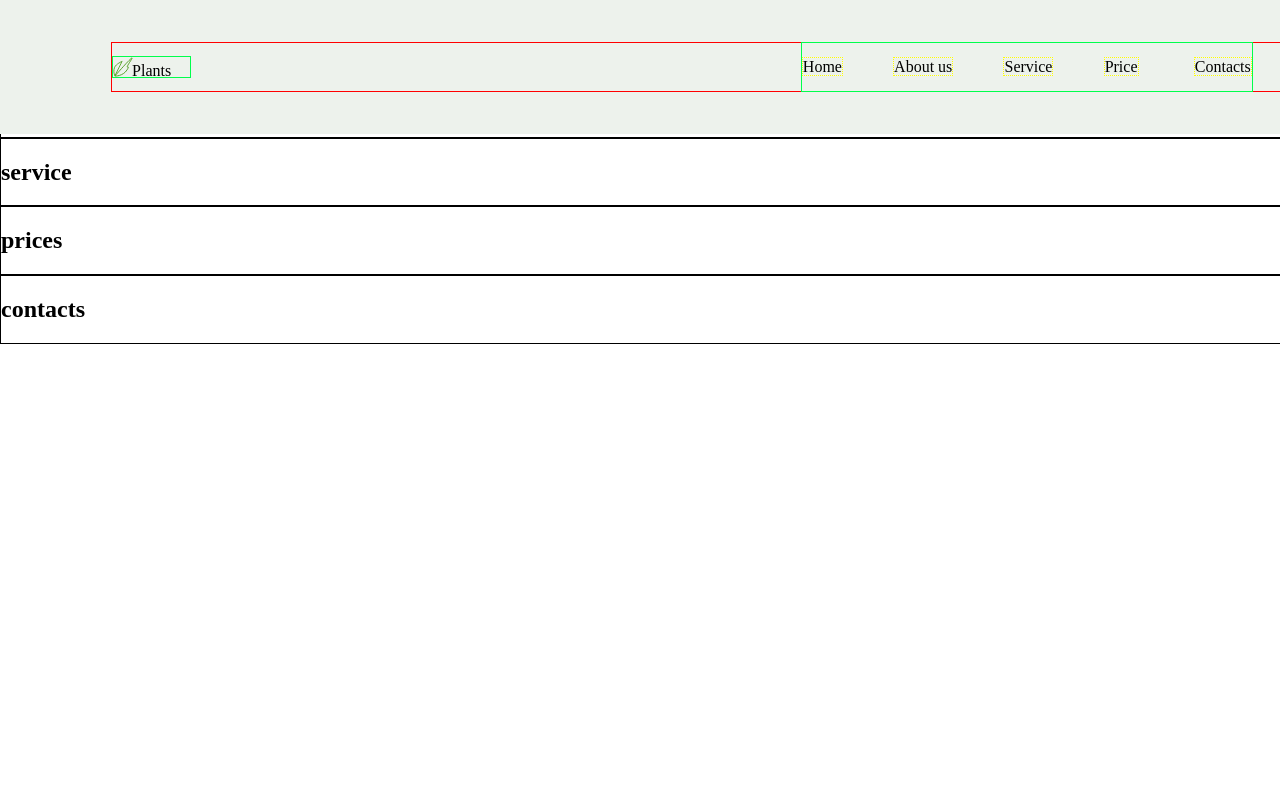
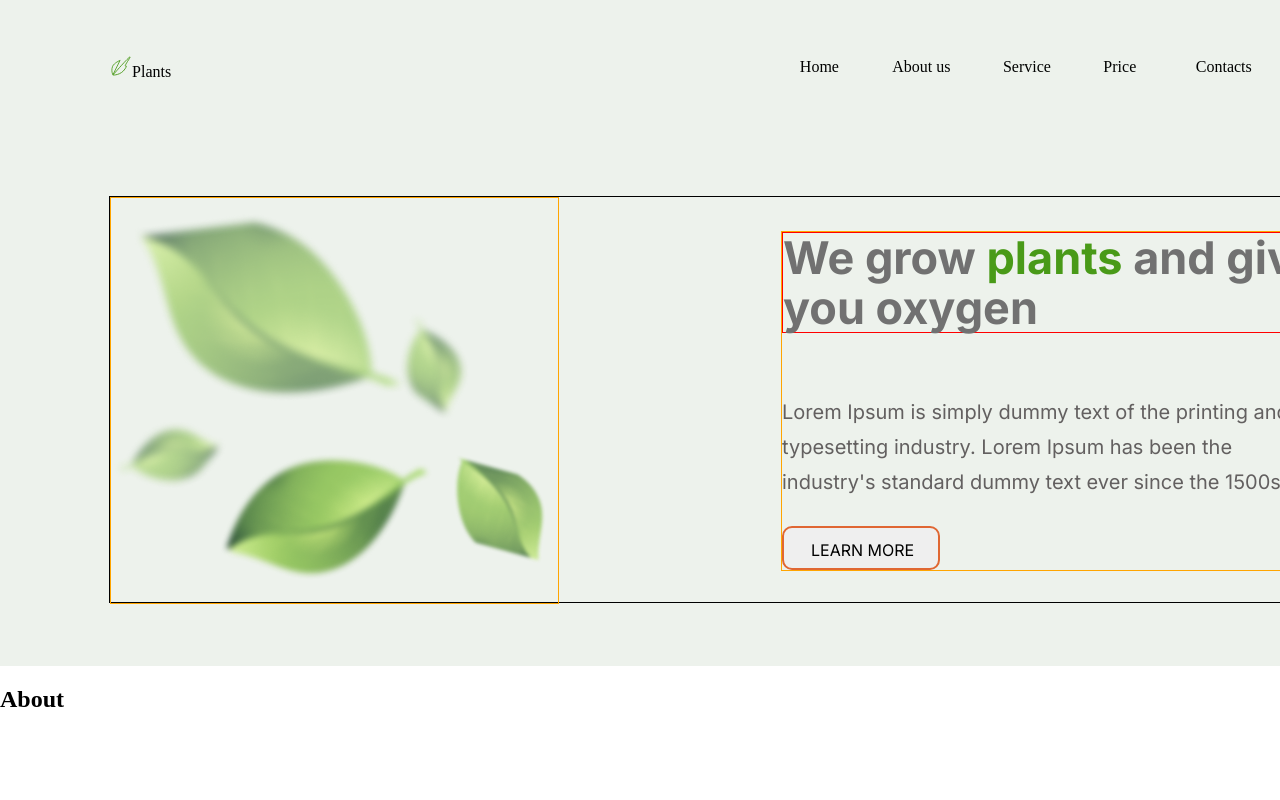
Before and after one commit to johnymars/rsschool-cv, a plain HTML site: page plants/index.html in a window 1280 px wide. Shown: the top 800 px of the page. Drawn offline with Linux system fonts and the light colour scheme; a web font is replaced by a local one.

Commit message:
feat: update index.html
add section: welcome
update style.css

```diff
--- a/plants/index.html
+++ b/plants/index.html
@@ -28,31 +28,41 @@
       </div>
     </div>
   </header>
-  <div class="container">
-    <main class="main main-container">
-      <section class="section" id="welcome">
-        <h1 class="section-title">Welcome</h1>
-      </section>
-      <section class="section" id="about">
-        <h2 class="section-title">About</h2>
-      </section>
-      <section class="section" id="service">
-        <h2 class="section-title">service</h2>
-      </section>
-      <section class="section" id="prices">
-        <h2 class="section-title">prices</h2>
-      </section>
-      <section class="section" id="contacts">
-        <h2 class="section-title">contacts</h2>
-        <div>
+
+  <main class="main-container">
+    <div class="section" id="welcome">
+      <section class="welcome_section">
+        <div class="leafs">
+          <img id="img_leaf1" src="img/leaf 1.png" alt="leaf1">
+          <img id="img_leaf2" src="img/leaf 2.png" alt="leaf2">
+          <img id="img_leaf3" src="img/leaf 3.png" alt="leaf3">
+          <img id="img_leaf4" src="img/leaf 4.png" alt="leaf4">
+          <img id="img_leaf5" src="img/leaf 5.png" alt="leaf5">
+        </div>
+        <div class="welcome_text">
+          <h1 class="welcome_title">We grow <span>plants</span> and give you oxygen</h1>
+          <p class="welcome_paragraph">Lorem Ipsum is simply dummy text of the printing and typesetting industry. Lorem Ipsum has been the industry's standard dummy text ever since the 1500s.</p>
+          <button type="button" id="welcome_button_start"><span id="span1">LEARN MORE</span></button>
         </div>
       </section>
-    </main>
-  </div>
+    </div>
+    <div class="section" id="about">
+      <h2 class="section-title">About</h2>
+    </div>
+    <div class="section" id="service">
+      <h2 class="section-title">service</h2>
+    </div>
+    <div class="section" id="prices">
+      <h2 class="section-title">prices</h2>
+    </div>
+    <div class="section" id="contacts">
+      <h2 class="section-title">contacts</h2>
+    </div>
+  </main>
+
   <footer class="footer">
     <div class="container">
-      <nav class="">
-      </nav>
+      <span>footer</span>
     </div>
   </footer>
 </body>
--- a/plants/styles/style.css
+++ b/plants/styles/style.css
@@ -1,5 +1,12 @@
 * {
     box-sizing: border-box;
+}
+body {
+    margin: 0;
+    padding: 0;
+}
+section {
+    border: 1px solid black;
 }
 html {
     position: relative;
@@ -25,7 +32,6 @@ header {
     height: 50px;
     left: 111px;
     top: 42px;
-    border: 1px solid red;
 }
 .nav {
     position: absolute;
@@ -33,7 +39,6 @@ header {
     height: 50px;
     left: 688.83px;
     list-style: none;
-    border: 1px solid rgb(0, 255, 76);
     display: flex;
     justify-content: space-between;
     align-items: center;
@@ -49,7 +54,6 @@ header {
     text-decoration: none;
 /* identical to box height, or 312% */
     color: #010201;
-    border: 1px dotted yellow;
 }
 .nav  .nav-item:nth-child(5) {
     order: 1;
@@ -67,7 +71,6 @@ header {
     order: 5;
 }
 .logo {
-    border: 1px solid rgb(0, 255, 76);
     position: absolute;
     width: 79.17px;
     height: 21.04px;
@@ -90,7 +93,6 @@ header {
     width: 19px;
     height: 20px;
 }
-
 #logo_plants {
     position: absolute;
     width: 58.13px;
@@ -106,13 +108,162 @@ header {
 color: #000000;
 }
 
-
-
-body {
+#welcome {
+    position: absolute;
+    justify-content: space-between;
+    width: 1440px;
+    height: 532px;
+    left: 0px;
+    top: 134px;
+    background: #EDF2EC;
+}
+.welcome_section {
+    position: absolute;
+    width: 1222px;
+    height: 407.36px;
+    left: 109px;
+    top: 62px;
+}
+.leafs {
+    border: 1px solid orange;
+    position: absolute;
+    width: 448.8px;
+    height: 407.36px;
+}
+#img_leaf1 {
+    position: absolute;
+    left: 257.93px;
+    top: 110.99px;
+}
+#img_leaf2 {
+    position: absolute;
+    left: 19.22px;
+    top: 0px;
+}
+#img_leaf3 {
+    position: absolute;
+    left: 102.17px;
+    top: 198.6px;
+}
+#img_leaf4 {
+    position: absolute;
+    left: 0px;
+    top: 200.66px;
+}
+#img_leaf5 {
+    position: absolute;
+    left: 310.12px;
+    top: 253px;
+}
+.welcome_text {
+    border: 1px solid orange;
+    position: absolute;
+    right: 0;
+    top: 34px;
+    width: 549px;
+    height: 340px;
+}
+.welcome_text h1 {
+    margin: 0;
+}
+.welcome_title {
+    position: absolute;
+    width: 549px;
+    height: 101px;
+    top:0px;
+    font-family: 'Inter';
+    font-style: normal;
+    font-weight: 700;
+    font-size: 45px;
+    line-height: 50px;
+    color: #717171;
+    border: 1px solid red;
+}
+.welcome_title span {
+    color: #499A18;
+}
+.welcome_paragraph {
+    position: absolute;
+    width: 525.44px;
+    height: 105px;
+    top: 143px;
+    font-family: 'Inter';
+    font-style: normal;
+    font-weight: 400;
+    font-size: 20px;
+    line-height: 35px;
+    color: #636060;
+}
+#welcome_button_start {
+    box-sizing: border-box;
+    position: absolute;
+    width: 158px;
+    height: 44px;
+    left: 0;
+    bottom: 0;
+    border: 2px solid #E06733;
+    border-radius: 10px;
+}
+#span1 {
+    position: absolute;
+    width: 104px;
+    height: 16px;
+    left: 27px;
+    top: 14px;
     margin: 0;
     padding: 0;
 
+    font-family: 'Inter';
+    font-style: normal;
+    text-transform: uppercase;
+    font-weight: 400;
+    font-size: 16px;
+    line-height: 20px;
+
+    display: flex;
+    align-items: center;
+    text-align: center;
+    color: #000000;
 }
-section {
-    border: 1px solid black;
+#about {
+    position: absolute;
+    width: 1440px;
+    height: 666px;
+    left: 0px;
+    top: 666px;
+    background: #FFFFFF;
 }
+#service {
+    position: absolute;
+    width: 1440px;
+    height: 1300px;
+    left: 0px;
+    top: 1332px;
+
+    background: #EDF2EC;
+}
+#prices {
+    position: absolute;
+    width: 1440px;
+    height: 560px;
+    left: 0px;
+    top: 2630px;
+    background: #FFFFFF;
+}
+#contacts {
+    position: absolute;
+    width: 1440px;
+    height: 550px;
+    left: 0px;
+    top: 3190px;
+    background: #EDF2EC;
+}
+
+footer {
+    position: absolute;
+    width: 1440px;
+    height: 130px;
+    left: 0px;
+    top: 3740px;
+    background: #FFFFFF;
+}
```
